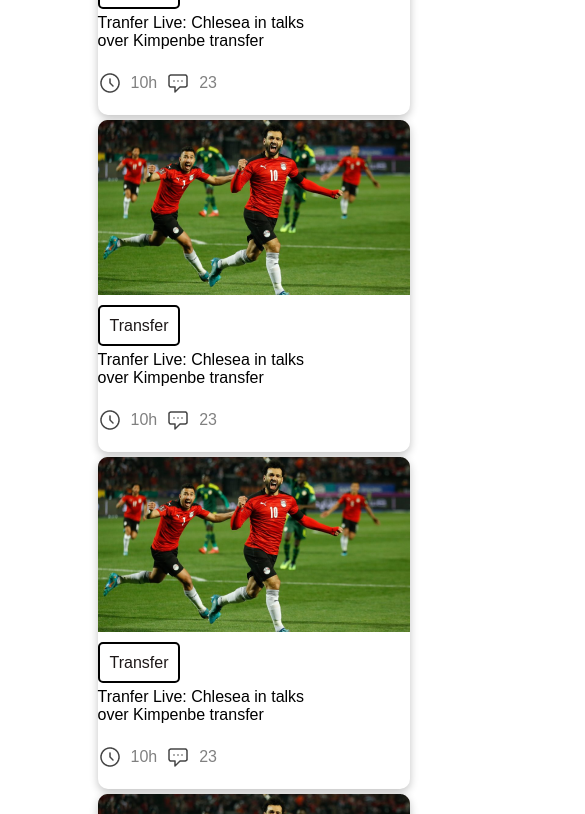
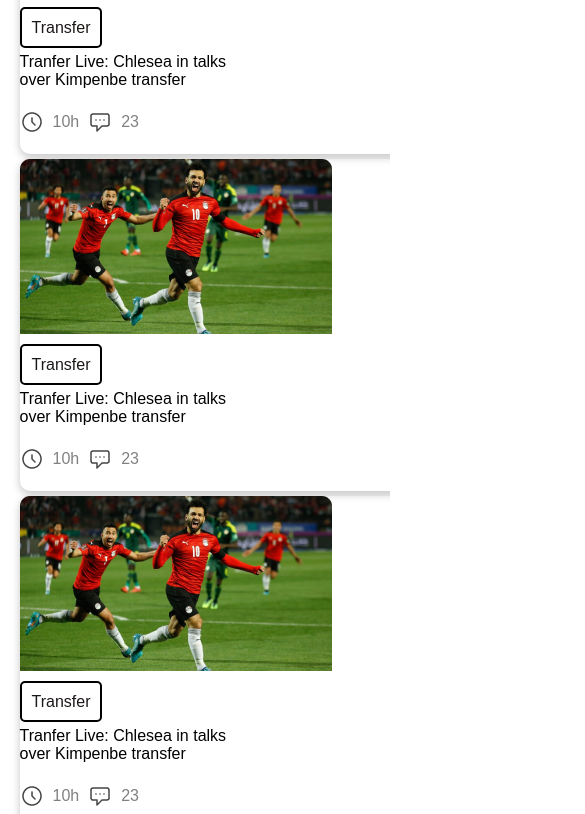
Before and after one commit to AnamikaSa/World-cup-anamika, a plain HTML site: page index.html in a window 390 px wide. Shown: the part 1186-2000 px from the top of the page, 585 px wide, since content can reach past the window. Drawn offline with Linux system fonts and the light colour scheme.

Commit message:
last moment added

```diff
--- a/style.css
+++ b/style.css
@@ -219,6 +219,10 @@ Blog part
    ----------------*/
 
 @media only screen and (max-width:688px) {
+    body,html{
+        overflow-x:hidden;
+        width: 100%;
+    }
     .sec-1 {
         display: flex;
         flex-direction: column;
@@ -258,14 +262,15 @@ Blog part
 
     .blogs {
         grid-template-columns: repeat(1, 1fr);
-        margin-left: 25%;
-        margin-top: 45%;
+        margin-left: 5%;
+        margin-top: 55%;
+        width: 100%;
     }
 
     #footer {
         margin-top: 10%;
         width: 100%;
-        height: 110vw;
+        height: 130vw;
     }
 
     #footer div ul li {
@@ -284,6 +289,10 @@ Blog part
     Tab View
     ------------- */
 @media only screen and (min-width:689px) and (max-width:992px) {
+    body,html{
+        overflow-x:hidden;
+        width: 100%;
+    }
     .sec-1 {
         width: 100%;
     }
```
